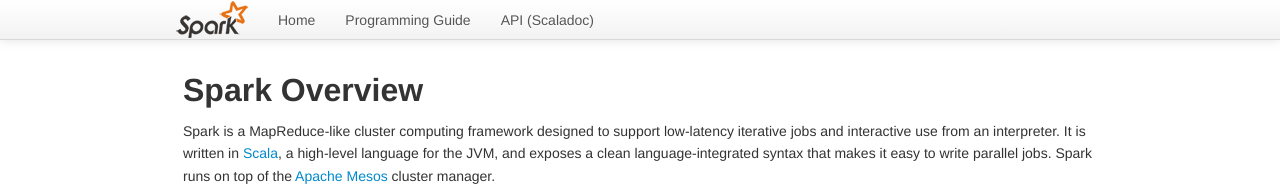
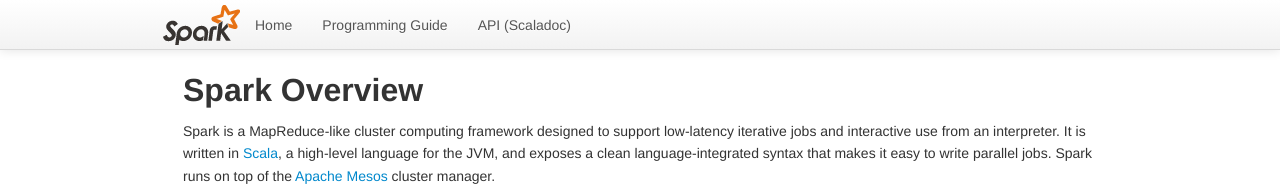
Before and after one commit to jaricftw/spark, a Jekyll site: the page built from docs/index.md, in a window 1280 px wide. Shown: the top 191 px of the page. Built offline with Jekyll 4.4.1, drawn with Linux system fonts in a browser that asks for light colours; nearby versions of some CDN libraries.

Commit message:
More crisp logo created from vector source (ai) and disabled responsive css (so nav menu doesn't switch to collapsed version for narrow viewports).

```diff
--- a/docs/_layouts/global.html
+++ b/docs/_layouts/global.html
@@ -8,7 +8,6 @@
         <meta http-equiv="X-UA-Compatible" content="IE=edge,chrome=1">
         <title>{{ page.title }}</title>
         <meta name="description" content="">
-        <meta name="viewport" content="width=device-width">
 
         <link rel="stylesheet" href="{{HOME_PATH}}css/bootstrap.min.css">
         <style>
@@ -17,7 +16,9 @@
                 padding-bottom: 40px;
             }
         </style>
-        <link rel="stylesheet" href="{{HOME_PATH}}css/bootstrap-responsive.min.css">
+        <!--Not enabling responsive for now-->
+        <!--meta name="viewport" content="width=device-width"-->
+        <!--link rel="stylesheet" href="{{HOME_PATH}}css/bootstrap-responsive.min.css"-->
         <link rel="stylesheet" href="{{HOME_PATH}}css/main.css">
 
         <script src="{{HOME_PATH}}js/vendor/modernizr-2.6.1-respond-1.1.0.min.js"></script>
--- a/docs/css/main.css
+++ b/docs/css/main.css
@@ -3,10 +3,15 @@
    ========================================================================== */
 
 .navbar .brand {
-  background: url(../img/spark-logo-100x40px.png) no-repeat left center;
+  background: url(../img/spark-logo-77x40px-hd.png) no-repeat left center;
   height: 40px;
-  width: 100px;
+  width: 77px;
   padding: 0px;
+}
+
+.navbar-inner {
+  padding-top: 5px;
+  padding-bottom: 5px;
 }
 
 body #content {
```
Also changed, not shown: docs/img/spark-logo-77x40px-hd.png (added).
